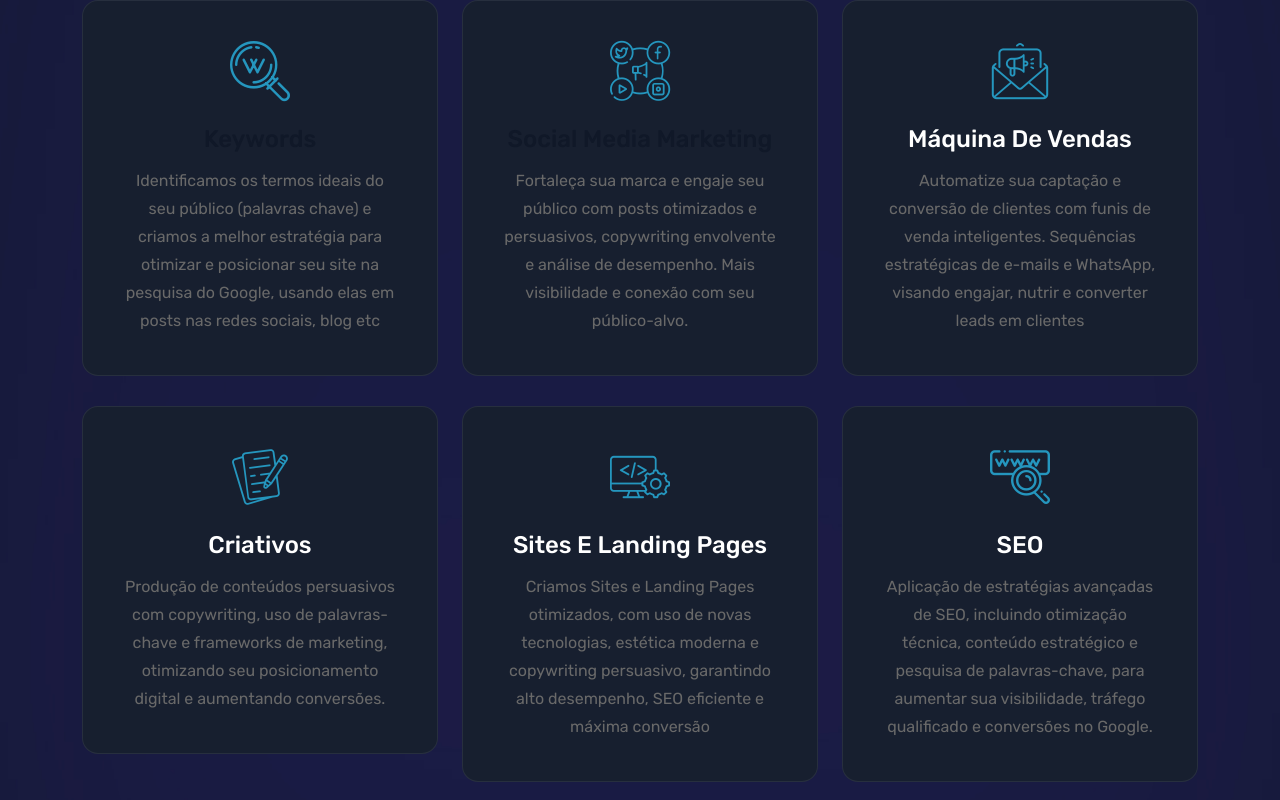
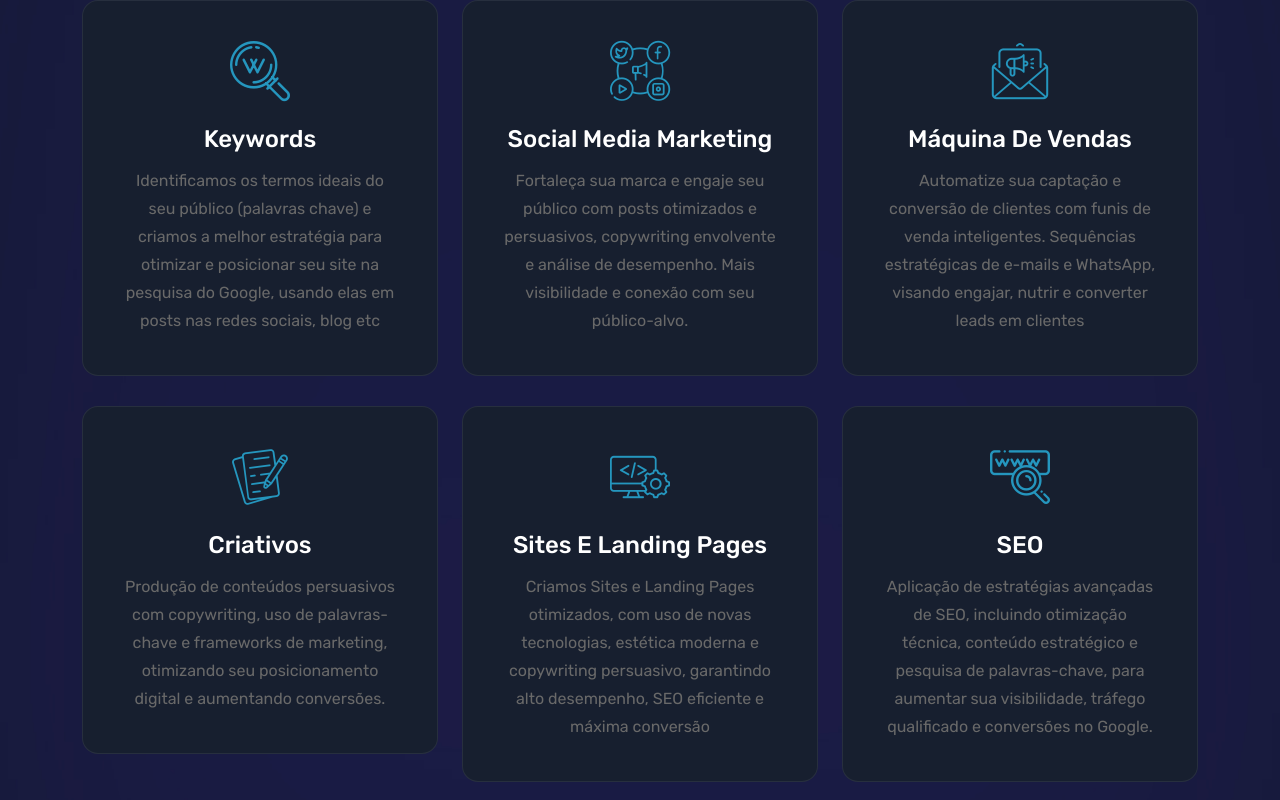
Before and after one commit to Bolt-360/bolt-agency, a Next.js app: page / in a window 1280 px wide. Shown: the part 2720-3520 px from the top of the page. Built offline with nearby package versions, Linux system fonts and the light colour scheme.

Commit message:
Update
Fix

```diff
--- a/components/services/Services.js
+++ b/components/services/Services.js
@@ -42,7 +42,7 @@ const Services = () => {
                   <i className="flaticon-keywords" />
                 </div>
                 <div className="content" style={{ color: "#696969"}}>
-                  <h3>Keywords</h3>
+                  <h3 className="text-white">Keywords</h3>
                   <p>
                     Identificamos os termos ideais do seu público (palavras chave) e criamos a melhor estratégia para otimizar e posicionar seu site na pesquisa do Google,
                     usando elas em posts nas redes sociais, blog etc
@@ -62,7 +62,7 @@ const Services = () => {
                   <i className="flaticon-social-media" />
                 </div>
                 <div className="content" style={{ color: "#696969"}}>
-                  <h3>Social Media Marketing</h3>
+                  <h3 className="text-white">Social Media Marketing</h3>
                   <p>
                     Fortaleça sua marca e engaje seu público com posts otimizados e persuasivos,
                     copywriting envolvente e análise de desempenho.
@@ -159,7 +159,7 @@ const Services = () => {
 
 export default Services;
 
-export const Service2 = ({ paddingTop = 0, title = "Popular Services" }) => {
+/*export const Service2 = ({ paddingTop = 0, title = "Popular Services" }) => {
   return (
     <section
       className={`service-section section-padding pt-${paddingTop}`}
@@ -247,4 +247,4 @@ export const Service2 = ({ paddingTop = 0, title = "Popular Services" }) => {
       </div>
     </section>
   );
-};
+};*/
--- a/layouts/Footer.js
+++ b/layouts/Footer.js
@@ -449,9 +449,6 @@ const Footer3 = () => {
                     <Link href="team-details">Time Bolt</Link>
                   </li>
                   <li>
-                    <Link href="contact">Privacidade &amp; Configurações</Link>
-                  </li>
-                  <li>
                     <Link href="pricing">Planos</Link>
                   </li>
                 </ul>
@@ -602,13 +599,10 @@ const Footer4 = () => {
                 </div>
                 <ul className="list-items">
                   <li>
-                    <Link href="servicos">Serviços</Link>
+                    <Link href="#services">Serviços</Link>
                   </li>
                   <li>
-                    <Link href="team-details">Time Bolt</Link>
-                  </li>
-                  <li>
-                    <Link href="contact">Privacidade &amp; Configurações</Link>
+                    <Link href="/team">Time Bolt</Link>
                   </li>
                   <li>
                     <Link href="pricing">Planos</Link>
```
